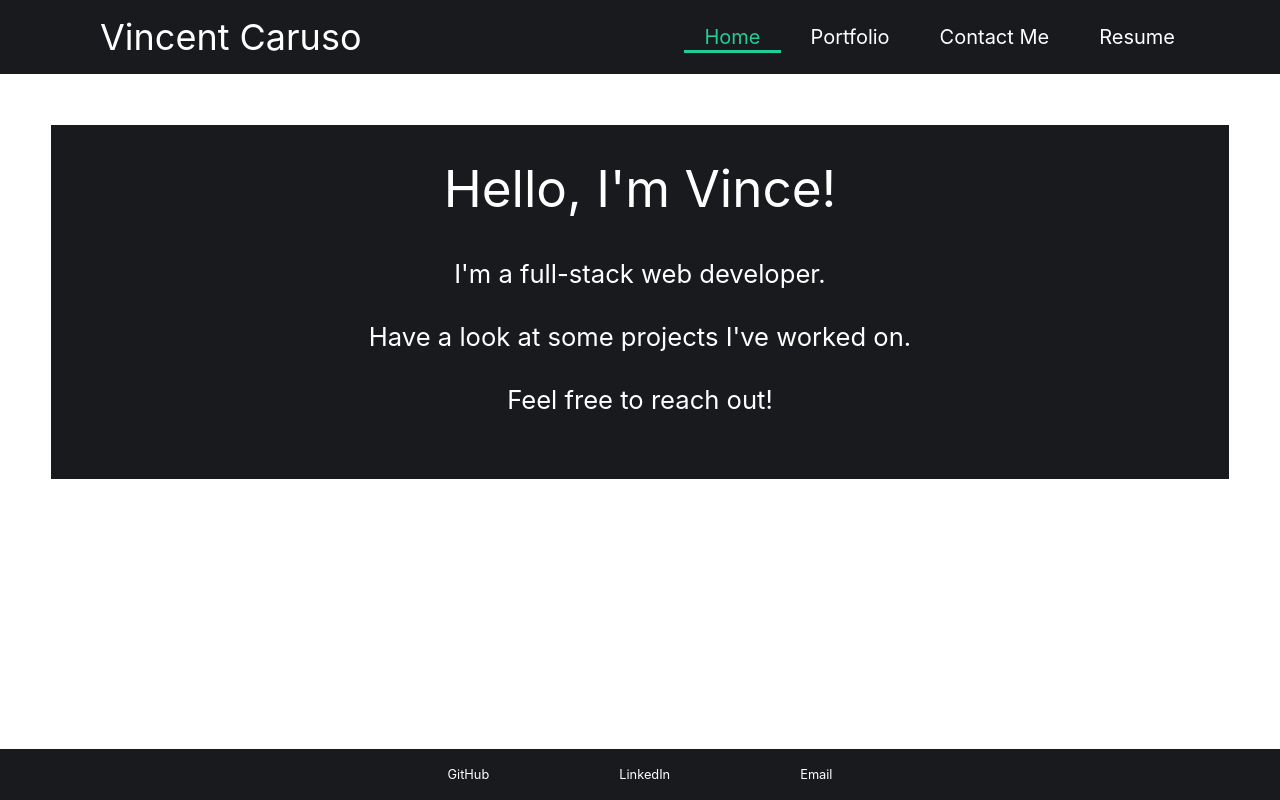
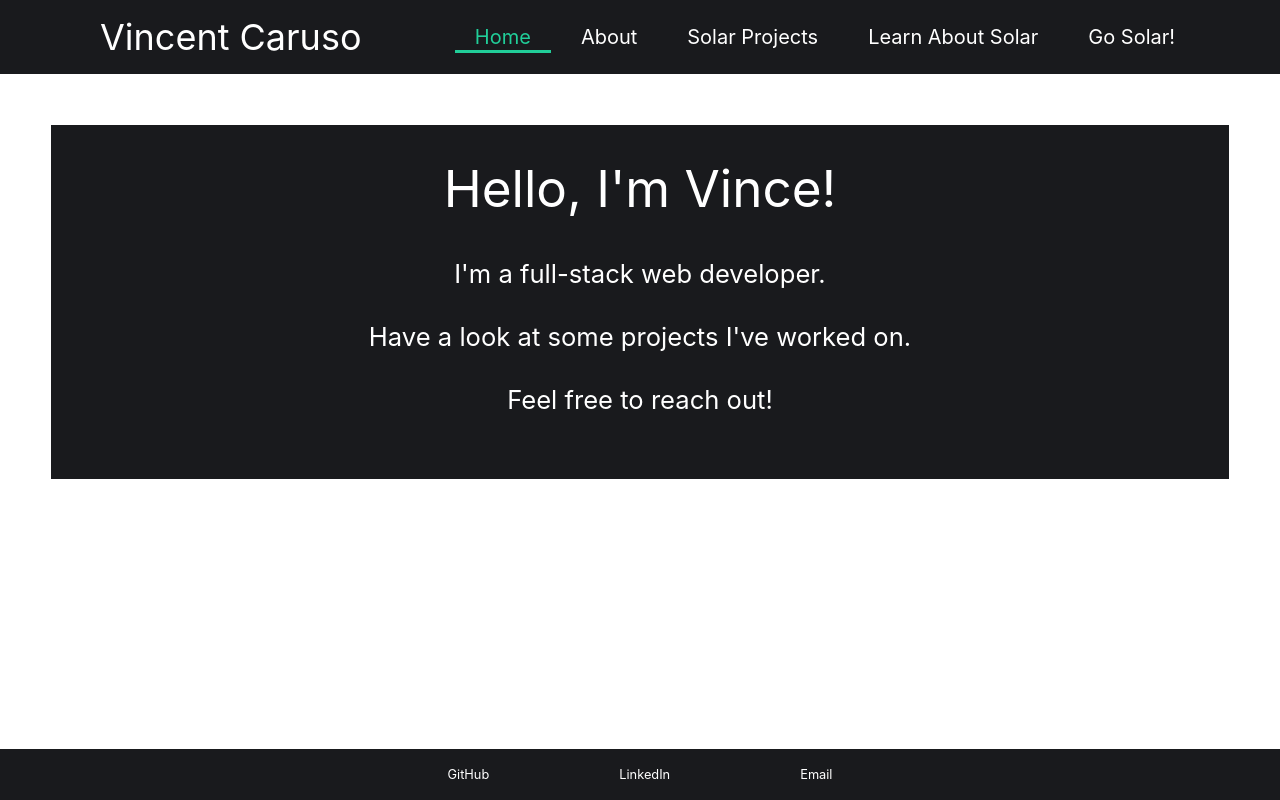
Before and after one commit to vcaruso0923/nast-solar, a React (Create React App) app: page / in a window 1280 px wide. Built offline with nearby package versions, Linux system fonts and the light colour scheme.

Commit message:
fixed navbar and components

```diff
--- a/src/App.js
+++ b/src/App.js
@@ -3,8 +3,9 @@ import Nav from './components/Nav';
 import Home from './components/Home';
 import Portfolio from './components/Portfolio';
 import Contact from './components/Contact';
-import Resume from './components/Resume';
 import Footer from './components/Footer';
+import About from './components/About';
+import Learn from './components/Learn';
 
 
 
@@ -13,7 +14,8 @@ function App() {
   const [homeSelected, setHomeSelected] = useState(true);
   const [portfolioSelected, setPortfolioSelected] = useState(false);
   const [contactSelected, setContactSelected] = useState(false);
-  const [resumeSelected, setResumeSelected] = useState(false);
+  const [aboutSelected, setAboutSelected] = useState(false);
+  const [learnSelected, setLearnSelected] = useState(false);
 
   var currentPage;
   var pageName;
@@ -27,9 +29,12 @@ function App() {
   } else if (contactSelected) {
     currentPage = <Contact></Contact>
     pageName = "Contact"
-  } else if (resumeSelected) {
-    currentPage = <Resume></Resume>
-    pageName = "Resume"
+  } else if (aboutSelected) {
+    currentPage = <About></About>
+    pageName = "About"
+  } else if (learnSelected) {
+    currentPage = <Learn></Learn>
+    pageName = "Learn"
   }
 
   useEffect(() => { document.title = pageName; })
@@ -41,11 +46,13 @@ function App() {
           homeSelected={homeSelected}
           portfolioSelected={portfolioSelected}
           contactSelected={contactSelected}
-          resumeSelected={resumeSelected}
+          aboutSelected={aboutSelected}
+          learnSelected={learnSelected}
           setHomeSelected={setHomeSelected}
           setPortfolioSelected={setPortfolioSelected}
           setContactSelected={setContactSelected}
-          setResumeSelected={setResumeSelected}
+          setAboutSelected={setAboutSelected}
+          setLearnSelected={setLearnSelected}
         ></Nav>
         <div className="content">
           {currentPage}
--- /dev/null
+++ b/src/components/About/index.js
@@ -0,0 +1,12 @@
+import React from 'react';
+
+function About() {
+
+    return (
+        <div>
+            About me lives here
+        </div>
+    );
+}
+
+export default About;
--- /dev/null
+++ b/src/components/Learn/index.js
@@ -0,0 +1,12 @@
+import React from 'react';
+
+function Learn() {
+
+    return (
+        <div>
+            Learn some stuff about solar dude
+        </div>
+    );
+}
+
+export default Learn;
--- a/src/components/Nav/index.js
+++ b/src/components/Nav/index.js
@@ -5,11 +5,13 @@ function Nav(props) {
         homeSelected,
         portfolioSelected,
         contactSelected,
-        resumeSelected,
+        aboutSelected,
+        learnSelected,
         setHomeSelected,
         setPortfolioSelected,
         setContactSelected,
-        setResumeSelected,
+        setAboutSelected,
+        setLearnSelected,
     } = props;
 
     return (
@@ -22,34 +24,47 @@ function Nav(props) {
                 <li className={`${homeSelected && 'navActive'}`}>
                         <span onClick={() => {
                             setHomeSelected(true);
+                            setAboutSelected(false);
                             setPortfolioSelected(false);
+                            setLearnSelected(false);
                             setContactSelected(false);
-                            setResumeSelected(false);
                         }}>Home</span>
+                    </li>
+                <li className={`${aboutSelected && 'navActive'}`}>
+                        <span onClick={() => {
+                            setHomeSelected(false);
+                            setAboutSelected(true);
+                            setPortfolioSelected(false);
+                            setLearnSelected(false);
+                            setContactSelected(false);
+                        }}>About</span>
                     </li>
                     <li className={`${portfolioSelected && 'navActive'}`}>
                         <span onClick={() => {
                             setHomeSelected(false);
+                            setAboutSelected(false);
                             setPortfolioSelected(true);
+                            setLearnSelected(false);
                             setContactSelected(false);
-                            setResumeSelected(false);
-                        }}>Portfolio</span>
+                        }}>Solar Projects</span>
+                    </li>
+                    <li className={`${learnSelected && 'navActive'}`}>
+                        <span onClick={() => {
+                            setHomeSelected(false);
+                            setAboutSelected(false);
+                            setPortfolioSelected(false);
+                            setLearnSelected(true);
+                            setContactSelected(false);
+                        }}>Learn About Solar</span>
                     </li>
                     <li className={`${contactSelected && 'navActive'}`}>
                         <span onClick={() => {
                             setHomeSelected(false);
+                            setAboutSelected(false);
                             setPortfolioSelected(false);
+                            setLearnSelected(false);
                             setContactSelected(true);
-                            setResumeSelected(false);
-                        }}>Contact Me</span>
-                    </li>
-                    <li className={`${resumeSelected && 'navActive'}`}>
-                        <span onClick={() => {
-                            setHomeSelected(false);
-                            setPortfolioSelected(false);
-                            setContactSelected(false);
-                            setResumeSelected(true);
-                        }}>Resume</span>
+                        }}>Go Solar!</span>
                     </li>
                 </ul>
             </nav>
```
